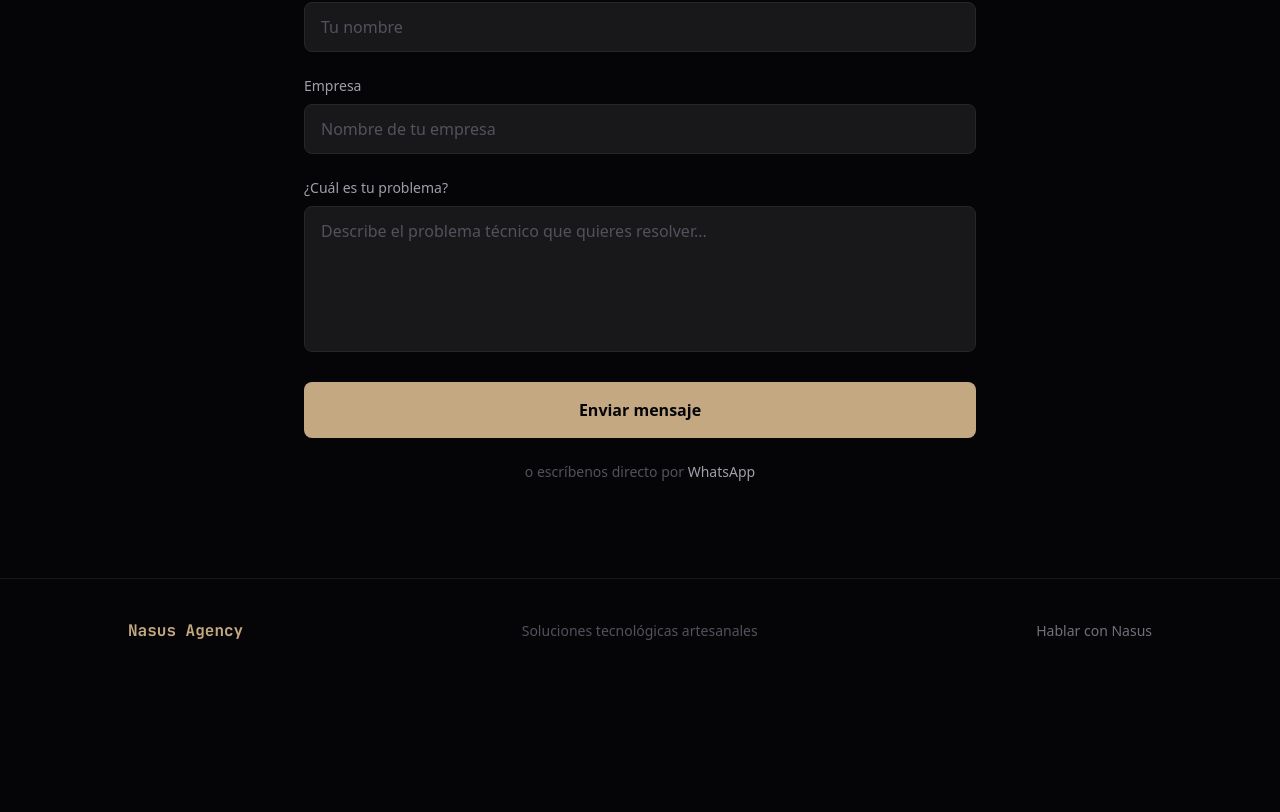
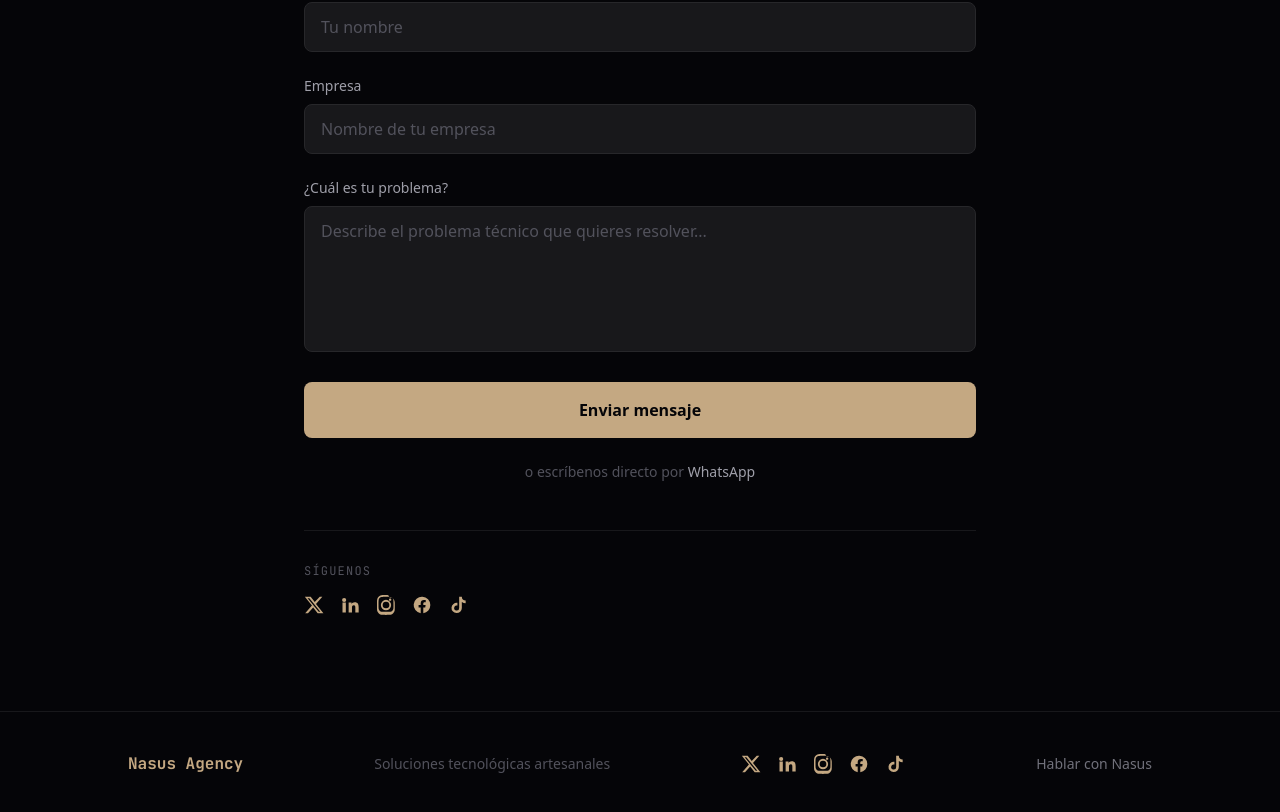
Before and after one commit to Nasusagency/nasus, a Next.js app: page / in a window 1280 px wide. Shown: the part 7054-7866 px from the top of the page. Before the commit the page ends 7737 px from the top, so only its background shows below. Built offline with nearby package versions, Linux system fonts and the light colour scheme.

Commit message:
feat: redes sociales Nasus Agency

```diff
--- a/app/page.tsx
+++ b/app/page.tsx
@@ -29,6 +29,65 @@ const GOLD = "text-[#c4a882]";
 const CYAN = "text-[#00f2ff]";
 const BORDER = "border border-zinc-800";
 const WHATSAPP_URL = "https://wa.me/523329621602";
+
+const SOCIAL_LINKS = [
+  {
+    name: "X",
+    href: "https://twitter.com/NasusAgency",
+    icon: (
+      <path d="M18.9 2H22l-7.6 8.7L23.3 22h-6.9l-5.4-7-6.2 7H1.4l8.1-9.3L1 2h7l4.9 6.5L18.9 2Zm-1.2 18.1h1.9L6.4 3.8H4.3l13.4 16.3Z" />
+    ),
+  },
+  {
+    name: "LinkedIn",
+    href: "https://linkedin.com/company/nasus-agency",
+    icon: (
+      <path d="M4.98 3.5a2.5 2.5 0 1 1 0 5 2.5 2.5 0 0 1 0-5ZM3 9h4v12H3V9Zm7 0h3.8v1.7h.05c.53-1 1.83-2.05 3.77-2.05 4.03 0 4.78 2.65 4.78 6.1V21h-4v-5.6c0-1.34-.02-3.06-1.87-3.06-1.87 0-2.16 1.46-2.16 2.97V21h-4V9Z" />
+    ),
+  },
+  {
+    name: "Instagram",
+    href: "https://instagram.com/nasus.agency",
+    icon: (
+      <path d="M12 2.2c2.7 0 3 0 4.1.06 1.1.05 1.8.22 2.2.37.55.21.94.47 1.36.88.41.42.67.81.88 1.36.15.4.32 1.1.37 2.2.06 1.1.06 1.4.06 4.1s0 3-.06 4.1c-.05 1.1-.22 1.8-.37 2.2-.21.55-.47.94-.88 1.36-.42.41-.81.67-1.36.88-.4.15-1.1.32-2.2.37-1.1.06-1.4.06-4.1.06s-3 0-4.1-.06c-1.1-.05-1.8-.22-2.2-.37a3.7 3.7 0 0 1-1.36-.88 3.7 3.7 0 0 1-.88-1.36c-.15-.4-.32-1.1-.37-2.2-.06-1.1-.06-1.4-.06-4.1s0-3 .06-4.1c.05-1.1.22-1.8.37-2.2.21-.55.47-.94.88-1.36.42-.41.81-.67 1.36-.88.4-.15 1.1-.32 2.2-.37 1.1-.06 1.4-.06 4.1-.06ZM12 0C9.25 0 8.9 0 7.8.06c-1.1.05-1.86.23-2.52.5a5.9 5.9 0 0 0-2.13 1.4A5.9 5.9 0 0 0 1.75 4.1c-.27.66-.45 1.42-.5 2.52C1.2 7.7 1.2 8.05 1.2 10.8v2.4c0 2.75 0 3.1.06 4.2.05 1.1.23 1.86.5 2.52.28.68.65 1.26 1.4 2 .69.7 1.32 1.13 2 1.4.66.27 1.42.45 2.52.5 1.1.06 1.45.06 4.2.06s3.1 0 4.2-.06c1.1-.05 1.86-.23 2.52-.5a5.9 5.9 0 0 0 2-1.4c.7-.69 1.13-1.32 1.4-2 .27-.66.45-1.42.5-2.52.06-1.1.06-1.45.06-4.2s0-3.1-.06-4.2c-.05-1.1-.23-1.86-.5-2.52a5.9 5.9 0 0 0-1.4-2 5.9 5.9 0 0 0-2-1.4c-.66-.27-1.42-.45-2.52-.5C15.1 0 14.75 0 12 0Zm0 5.84A6.16 6.16 0 1 0 12 18.2 6.16 6.16 0 0 0 12 5.84Zm0 10.16a4 4 0 1 1 0-8 4 4 0 0 1 0 8Zm6.4-10.4a1.44 1.44 0 1 1-2.88 0 1.44 1.44 0 0 1 2.88 0Z" />
+    ),
+  },
+  {
+    name: "Facebook",
+    href: "https://www.facebook.com/share/18fR2Yn33t/",
+    icon: (
+      <path d="M22 12a10 10 0 1 0-11.56 9.88v-6.99H7.9V12h2.54V9.8c0-2.5 1.49-3.89 3.77-3.89 1.09 0 2.24.2 2.24.2v2.46h-1.26c-1.24 0-1.63.77-1.63 1.56V12h2.78l-.44 2.89h-2.34v6.99A10 10 0 0 0 22 12Z" />
+    ),
+  },
+  {
+    name: "TikTok",
+    href: "https://tiktok.com/@nasusagency",
+    icon: (
+      <path d="M16.6 2h-3.2v13.6a3 3 0 1 1-2.1-2.86V9.4a6.2 6.2 0 1 0 5.3 6.14V8.3a7.9 7.9 0 0 0 4.6 1.47V6.6A4.7 4.7 0 0 1 16.6 2Z" />
+    ),
+  },
+];
+
+function SocialIcons({ className = "" }: { className?: string }) {
+  return (
+    <div className={`flex items-center gap-4 ${className}`}>
+      {SOCIAL_LINKS.map(({ name, href, icon }) => (
+        <a
+          key={name}
+          href={href}
+          target="_blank"
+          rel="noopener noreferrer"
+          aria-label={name}
+          className="text-[#c4a882] hover:text-[#00f2ff] transition-colors"
+        >
+          <svg viewBox="0 0 24 24" width="20" height="20" fill="currentColor" aria-hidden="true">
+            {icon}
+          </svg>
+        </a>
+      ))}
+    </div>
+  );
+}
 
 const specializations = [
   "Páginas web a medida",
@@ -496,6 +555,12 @@ export default function LandingPage() {
             Cuéntanos. Sin compromiso, sin pitch de venta.
           </p>
           <ContactForm />
+          <div className="mt-12 pt-8 border-t border-zinc-900">
+            <p className="text-zinc-600 text-xs font-mono uppercase tracking-widest mb-4">
+              Síguenos
+            </p>
+            <SocialIcons />
+          </div>
         </div>
       </section>
 
@@ -506,11 +571,12 @@ export default function LandingPage() {
 
       {/* ── Footer ─────────────────────────────────────────────────── */}
       <footer className="py-10 px-6 border-t border-zinc-900">
-        <div className="max-w-5xl mx-auto flex flex-col md:flex-row justify-between items-center gap-4">
+        <div className="max-w-5xl mx-auto flex flex-col md:flex-row justify-between items-center gap-6">
           <span className={`${GOLD} font-mono font-bold`}>Nasus Agency</span>
           <span className="text-zinc-600 text-sm">
             Soluciones tecnológicas artesanales
           </span>
+          <SocialIcons />
           <a
             href={WHATSAPP_URL}
             target="_blank"
```
